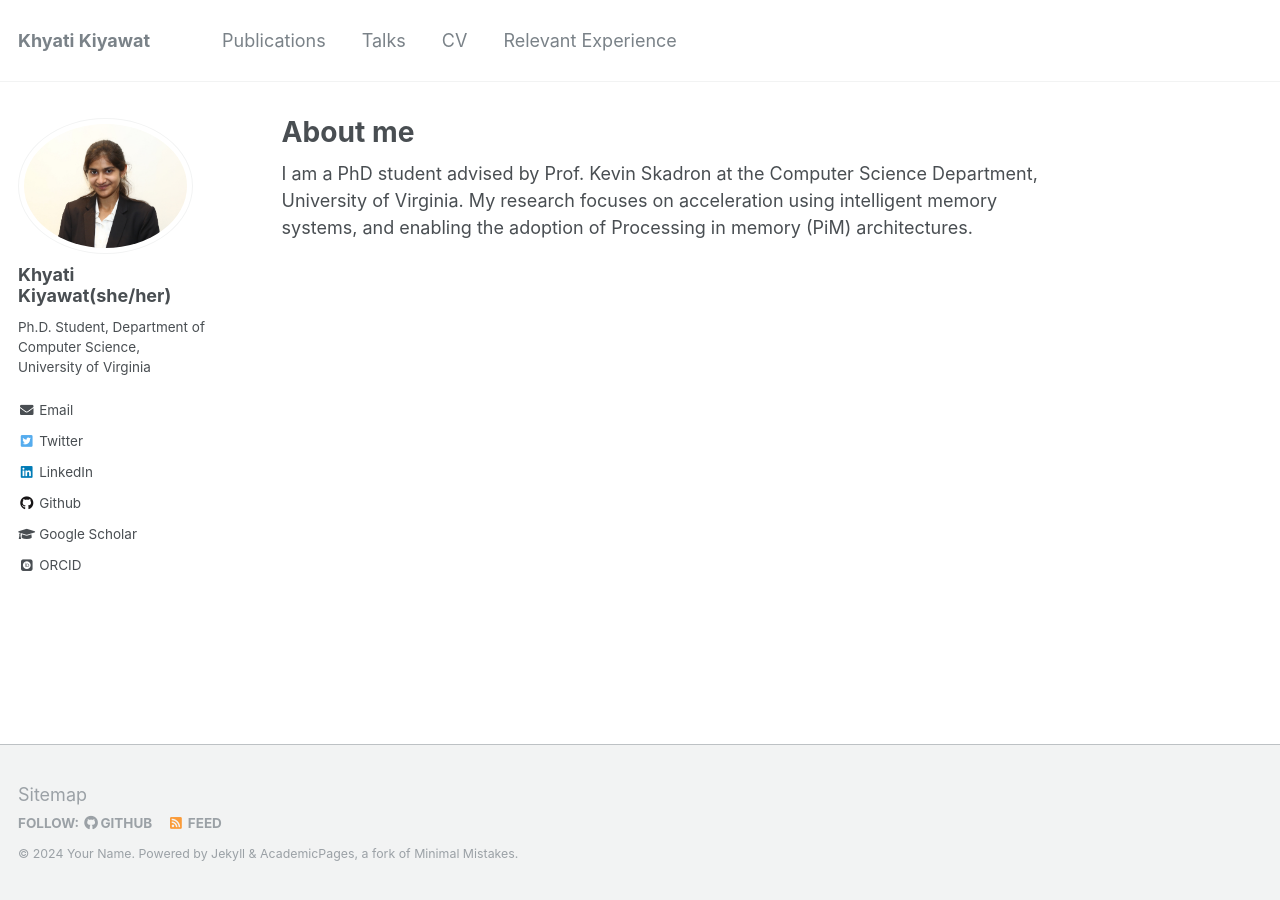
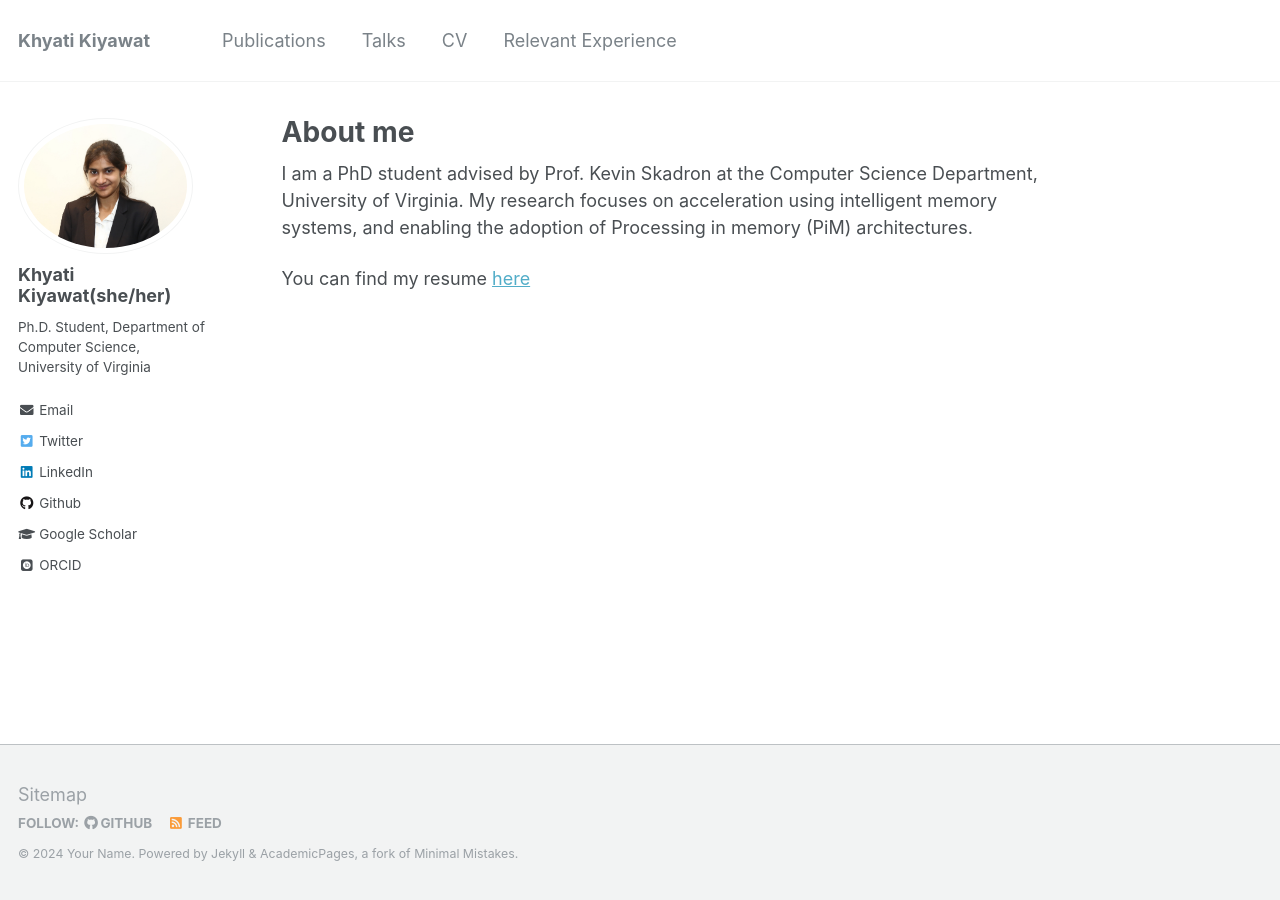
Before and after one commit to khyatikiyawat/khyatikiyawat.github.io, a Jekyll site: the page built from _pages/about.md, in a window 1280 px wide. Built offline with Jekyll 4.4.1, drawn with Linux system fonts in a browser that asks for light colours; some web fonts are replaced.

Commit message:
Update about.md

```diff
--- a/_pages/about.md
+++ b/_pages/about.md
@@ -9,6 +9,8 @@ redirect_from:
 ---
 
 I am a PhD student advised by Prof. Kevin Skadron at the Computer Science Department, University of Virginia. My research focuses on acceleration using intelligent memory systems, and enabling the adoption of Processing in memory (PiM) architectures.
+
+You can find my resume [here](https://ieeexplore.ieee.org/document/10161702)
 
 <!---
 A data-driven personal website
```
